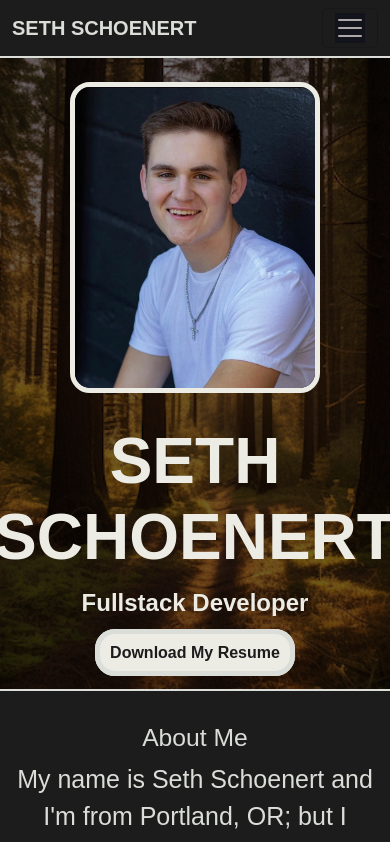
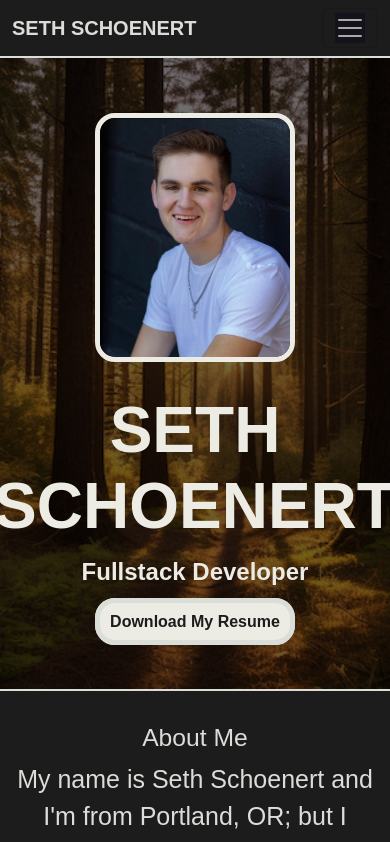
Before and after one commit to sethschnrt/seths-portfolio, a React (Create React App) app: page / in a window 390 px wide. Shown: the top 842 px of the page. Built offline with nearby package versions, Linux system fonts and the light colour scheme.

Commit message:
adjusted mobile screen dimensions for landing section

```diff
--- a/src/App.css
+++ b/src/App.css
@@ -460,4 +460,8 @@ button[type="submit"]:hover {
     height: auto;
     margin: 10px;
   }
+  .portrait {
+    width: 200px;
+    height: auto;
+  }
 }
--- a/src/components/LandingSection.js
+++ b/src/components/LandingSection.js
@@ -10,7 +10,6 @@ function LandingSection() {
                 <p>Fullstack Developer</p>
                 <a className="resumeButton" href="/assets/resume1.pdf" target="_blank" rel="noopener noreferrer">Download My Resume</a>
             </div>
-
         </section>
     );
 }
```
